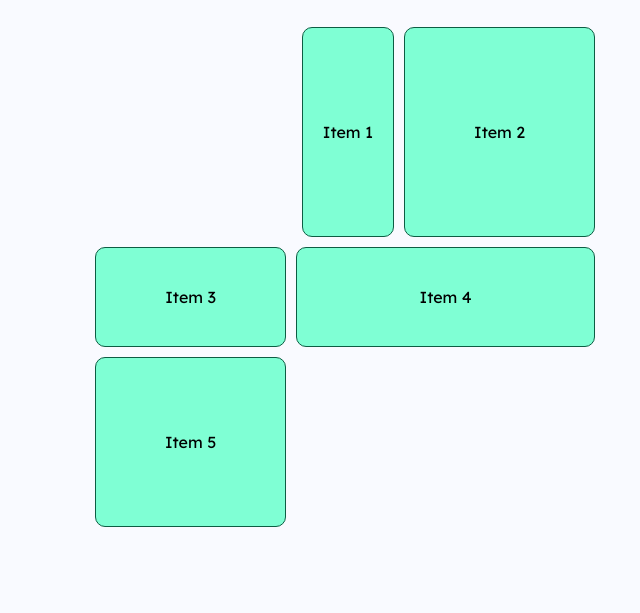
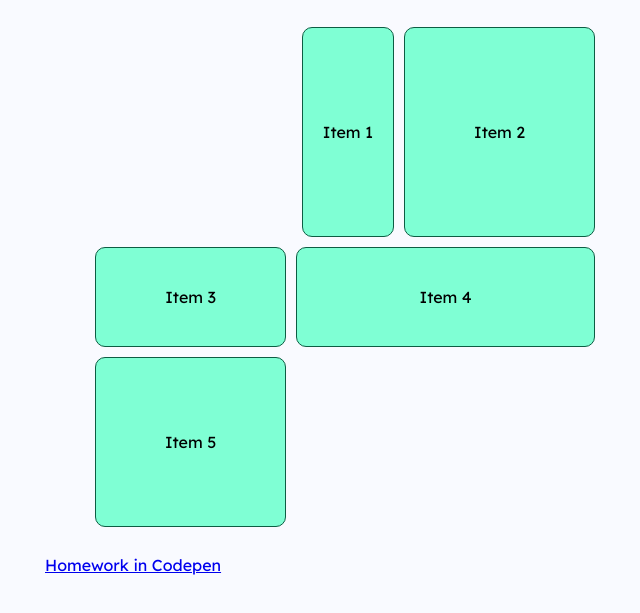
Before and after one commit to matoka02/itvdn-grid, a website: page index.html in a window 1280 px wide. Shown: the part 99-712 px from the top of the page, without its empty margins (295-935 px from the left). Drawn offline with Linux system fonts and the light colour scheme.

Commit message:
homework-009

```diff
--- a/index.html
+++ b/index.html
@@ -49,6 +49,8 @@
       <div class="item4">Item 4</div>
       <div class="item5">Item 5</div>
     </div>
+
+    <a href="https://codepen.io/matoka/pen/LEZvNQx" target="_blank">Homework in Codepen</a>
   </div>
   <script src="main.js"></script>
 </body>
```
